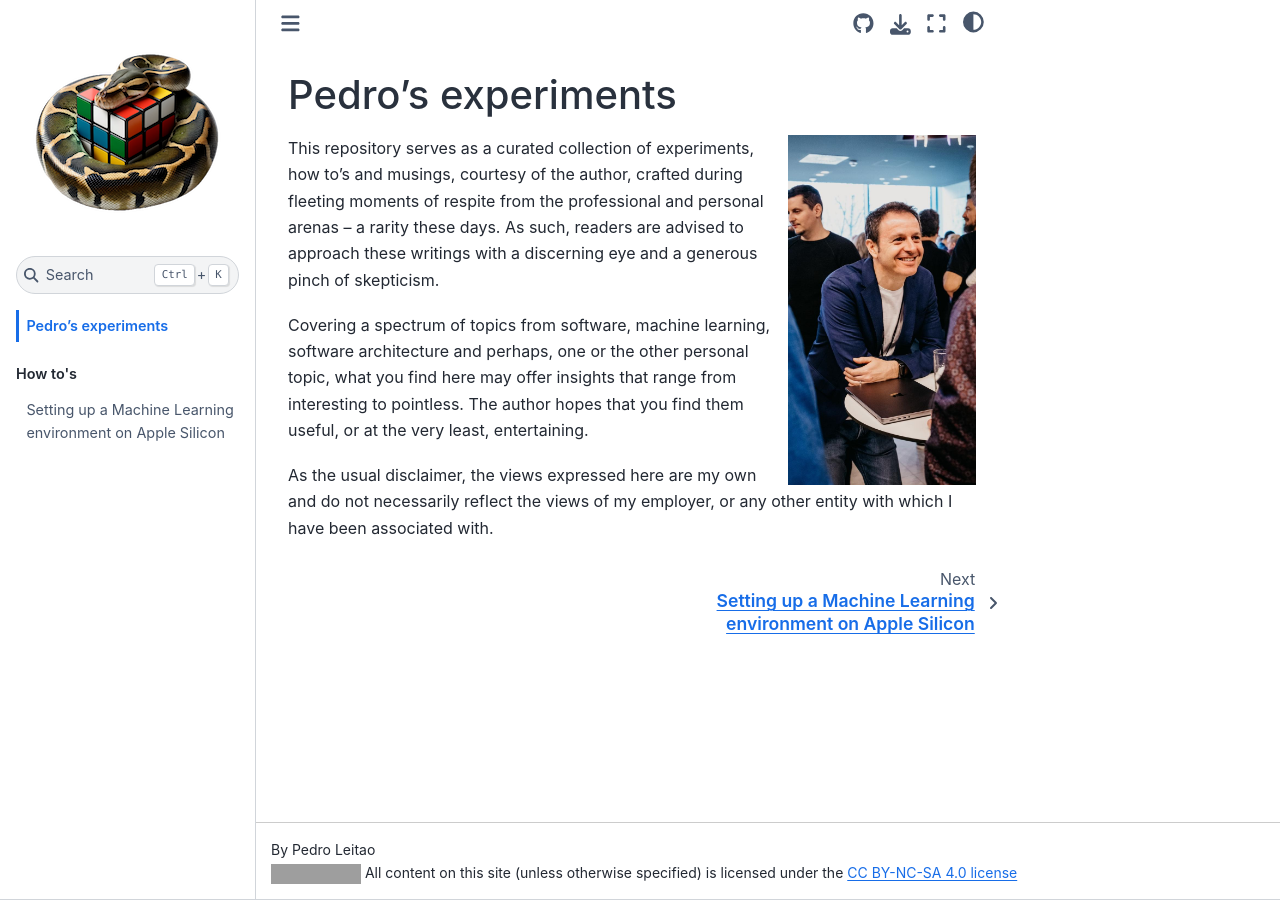
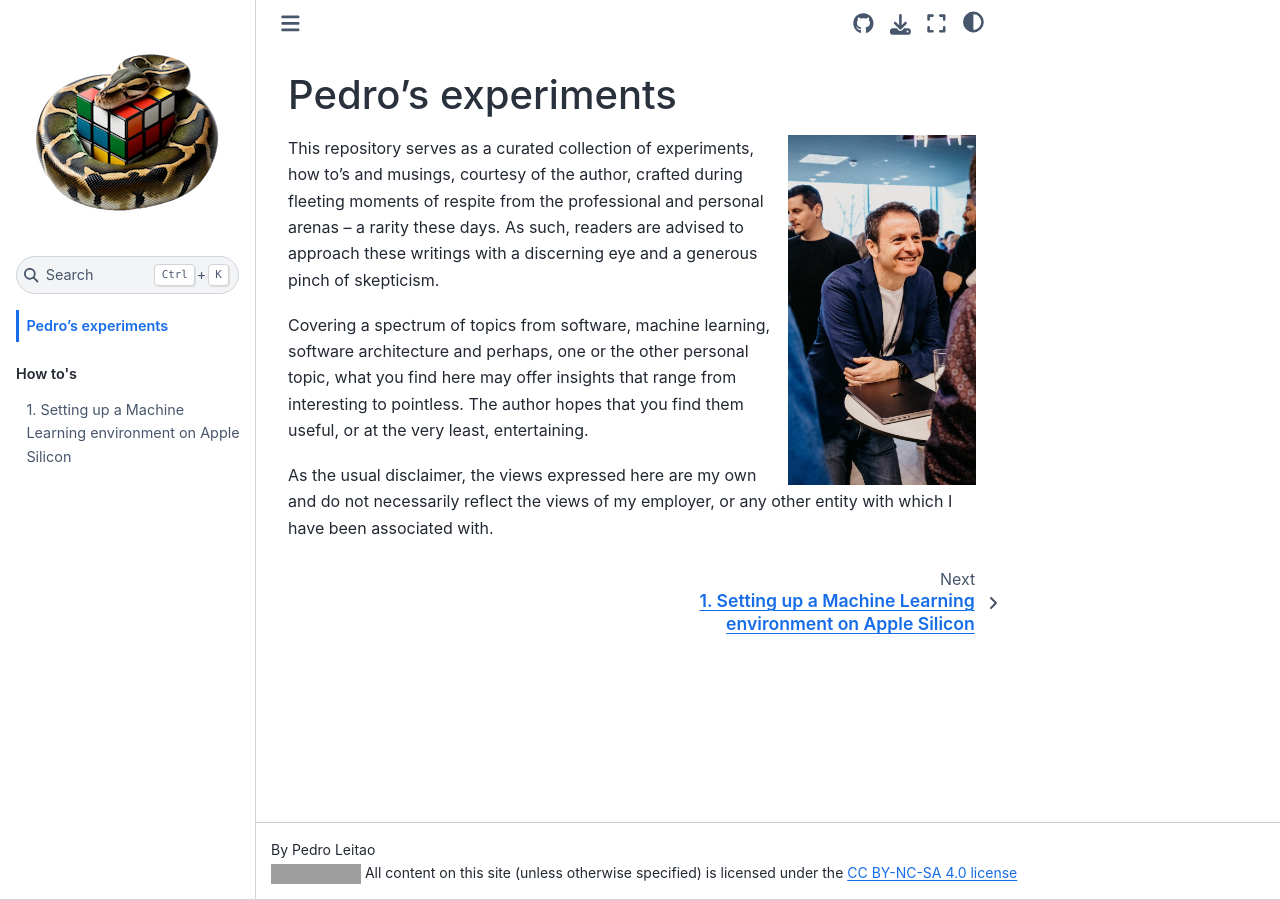
Before and after one commit to pedro-leitao/pedros-experiments, a Jupyter Book: the page built from intro.md, in a window 1280 px wide. Built offline with Jupyter Book 1.0.4 settings and Sphinx 7.4.7 and the Sphinx Book theme 1.1.4, drawn with Linux system fonts in a browser that asks for light colours; pages that are not in the unit, such as notebooks, are missing from menus; comment, search, counter and statistics services are not loaded; some of the changed lines change nothing that is shown; grey boxes are pictures that could not be loaded.

Commit message:
New TOC.

```diff
--- a/_toc.yml
+++ b/_toc.yml
@@ -5,12 +5,12 @@ format: jb-book
 root: intro
 parts:
   - caption: How to's
-    expand_sections: false
+    numbered: true
     chapters:
       - file: howtos/apple-silicon-ml
       - file: howtos/distributed-training
   - caption: Experiments
-    expand_sections: false
+    numbered: true
     chapters:
       - file: experiments/instance_vs_model_learning
       - file: experiments/ml-pipeline-sklearn
```
Also changed, not shown: 1 other file.
